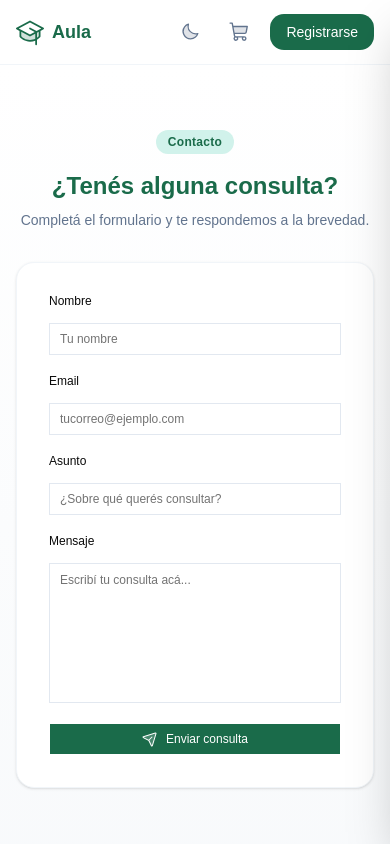
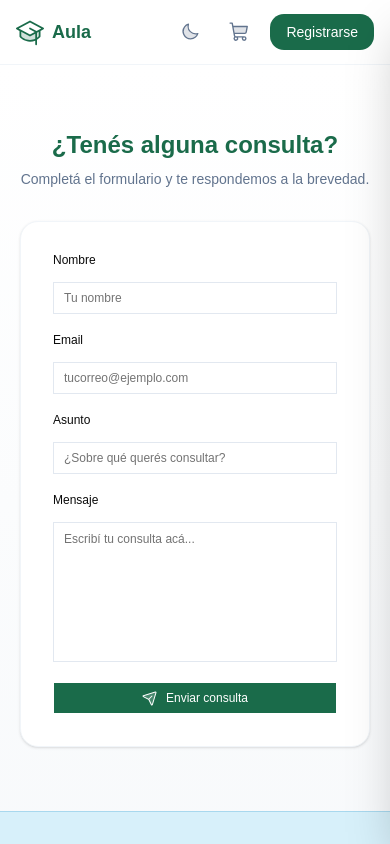
Before and after one commit to pabloaldana/planificaciones-frontend, a React (Vite) app: page /contacto in a window 390 px wide. Shown: the top 844 px of the page. Built offline with nearby package versions, Linux system fonts and the light colour scheme; no server answers.

Commit message:
fix contact page

```diff
--- a/src/pages/contact/ContactPage.tsx
+++ b/src/pages/contact/ContactPage.tsx
@@ -66,14 +66,11 @@ export const ContactPage = () => {
         <div className="min-h-screen bg-white dark:bg-gray-950 flex flex-col">
             <PublicNavbar />
 
-            <main className="flex-1 flex items-center justify-center py-16 px-4 sm:px-6 bg-gradient-to-b from-white to-slate-50 dark:from-gray-950 dark:to-gray-900">
-                <div className="w-full max-w-lg">
+            <main className="flex-1 flex items-center justify-center py-16 px-5 sm:px-6 bg-gradient-to-b from-white to-slate-50 dark:from-gray-950 dark:to-gray-900">
+                <div className="w-full max-w-4xl">
 
                     {/* Header */}
                     <div className="text-center mb-8">
-                        <span className="inline-block mb-4 px-3 py-1 rounded-full bg-[#D1F2EB] dark:bg-emerald-900/30 text-[#1A6B4A] dark:text-emerald-400 text-xs font-semibold tracking-wide">
-                            Contacto
-                        </span>
                         <h1 className="text-2xl sm:text-3xl font-bold text-[#1A6B4A] dark:text-emerald-400 mb-2">
                             ¿Tenés alguna consulta?
                         </h1>
```
